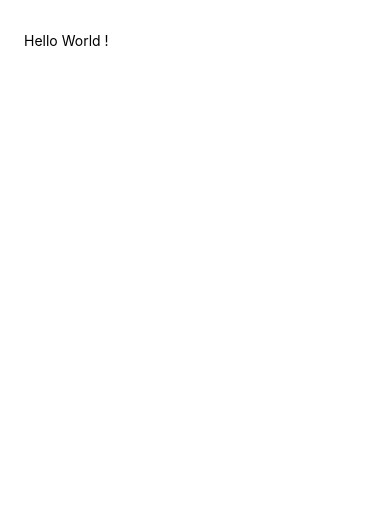
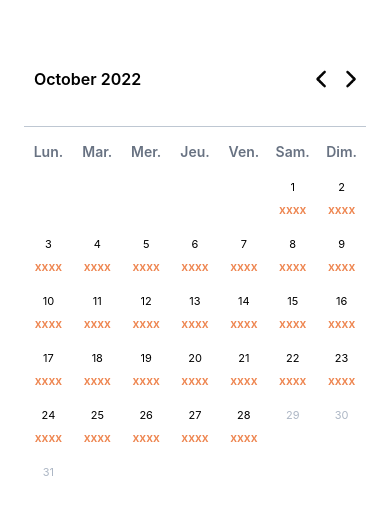
Before and after one commit to WeWard-SAS/app-interview-challenge, a React Native app: screen / in a window 390 px wide. Shown: the top 514 px of the page. Built offline with nearby package versions, Linux system fonts and the light colour scheme.

Commit message:
display calendar UI without steps

```diff
--- a/App.tsx
+++ b/App.tsx
@@ -1,6 +1,7 @@
 import React, {useEffect} from 'react';
-import {SafeAreaView, ScrollView, StyleSheet, Text, View} from 'react-native';
+import {SafeAreaView, ScrollView, StyleSheet} from 'react-native';
 import {getStepsHistory} from './services/healthService';
+import {Calendar} from './src/components/calendar';
 
 const App = () => {
   useEffect(() => {
@@ -16,9 +17,7 @@ const App = () => {
       <ScrollView
         contentInsetAdjustmentBehavior="automatic"
         contentContainerStyle={styles.scrollContainer}>
-        <View>
-          <Text>Hello World !</Text>
-        </View>
+        <Calendar />
       </ScrollView>
     </SafeAreaView>
   );
--- /dev/null
+++ b/src/components/calendar.tsx
@@ -0,0 +1,49 @@
+import React, {useCallback, useState, useMemo} from 'react';
+import {View} from 'react-native';
+import {CalendarHeader} from './calendarHeader';
+import moment from 'moment';
+import {CalendarDays} from './calendarDays';
+
+export const Calendar = () => {
+  const [currentDate, setCurrentDate] = useState(moment());
+
+  const firstCalendarDate = moment(currentDate)
+    .startOf('month')
+    .startOf('isoWeek');
+  const lastCalendarDate = moment(currentDate).endOf('month');
+
+  const monthArray = useMemo(() => {
+    const startWeekDate = firstCalendarDate.clone().subtract(1, 'day');
+    const calendarArray = [];
+    while (startWeekDate.isBefore(lastCalendarDate, 'day')) {
+      calendarArray.push(
+        Array(7)
+          .fill(0)
+          .map(() => startWeekDate.add(1, 'day').clone()),
+      );
+    }
+    return calendarArray;
+  }, [firstCalendarDate, lastCalendarDate]);
+
+  const onPressPreviousMonth = useCallback(() => {
+    setCurrentDate(moment(currentDate).subtract(1, 'month'));
+  }, [currentDate]);
+
+  const onPressNextMonth = useCallback(() => {
+    if (moment(currentDate).unix() >= moment().subtract(1, 'month').unix()) {
+      return;
+    }
+    setCurrentDate(moment(currentDate).add(1, 'month'));
+  }, [currentDate]);
+
+  return (
+    <View>
+      <CalendarHeader
+        month={moment(currentDate).format('MMMM YYYY')}
+        onPressLeft={onPressPreviousMonth}
+        onPressRight={onPressNextMonth}
+      />
+      <CalendarDays currentDate={currentDate} monthArray={monthArray} />
+    </View>
+  );
+};
--- /dev/null
+++ b/src/components/calendarDays.tsx
@@ -0,0 +1,114 @@
+import {View, Text, StyleSheet} from 'react-native';
+import React from 'react';
+import moment, {Moment} from 'moment';
+
+interface ICalendarDaysProps {
+  currentDate: Moment;
+  monthArray: Moment[][];
+}
+
+interface IDayProps {
+  currentDate: Moment;
+  dayDate: Moment;
+}
+
+const WEEK_DAYS = ['Lun.', 'Mar.', 'Mer.', 'Jeu.', 'Ven.', 'Sam.', 'Dim.'];
+
+const Day = ({currentDate, dayDate}: IDayProps) => {
+  const isDayIsBeforeMonth = moment(dayDate).isBefore(
+    moment(currentDate).startOf('month'),
+  );
+  const isDayIsAfterEndMonth = moment(dayDate).isAfter(
+    moment(currentDate).endOf('month'),
+  );
+  const isFutureDay = moment(dayDate).isAfter(moment());
+
+  if (isDayIsBeforeMonth || isDayIsAfterEndMonth) {
+    return <View style={styles.emptyDay} />;
+  }
+  return (
+    <View style={styles.stepsDayContainer}>
+      <Text
+        key={moment(dayDate).toISOString()}
+        style={[styles.day, isFutureDay && styles.futureDay]}>
+        {moment(dayDate).format('D')}
+      </Text>
+      <Text style={[styles.step, isFutureDay && styles.emptyStep]}>xxxx</Text>
+    </View>
+  );
+};
+
+export const CalendarDays = ({currentDate, monthArray}: ICalendarDaysProps) => {
+  if (monthArray.length < 1) {
+    return null;
+  }
+  return (
+    <View style={styles.container}>
+      <View style={styles.weekDayContainer}>
+        {WEEK_DAYS.map(weekDay => {
+          return (
+            <Text key={weekDay} style={styles.weekDayText}>
+              {weekDay}
+            </Text>
+          );
+        })}
+      </View>
+      {monthArray.map((week, index) => {
+        return (
+          <View key={`${index}`} style={styles.weekContainer}>
+            {week.map(d => (
+              <Day
+                key={d.toISOString()}
+                currentDate={currentDate}
+                dayDate={d}
+              />
+            ))}
+          </View>
+        );
+      })}
+    </View>
+  );
+};
+
+const styles = StyleSheet.create({
+  container: {
+    paddingVertical: 16,
+  },
+  weekDayContainer: {
+    flexDirection: 'row',
+    marginBottom: 10,
+  },
+  weekDayText: {
+    flex: 1,
+    textAlign: 'center',
+    fontWeight: '600',
+    color: '#687282',
+  },
+  weekContainer: {
+    flexDirection: 'row',
+    paddingVertical: 10,
+  },
+  emptyDay: {
+    flex: 1,
+  },
+  futureDay: {
+    color: '#ADB7C5',
+  },
+  day: {
+    textAlign: 'center',
+    fontSize: 11,
+    marginBottom: 8,
+  },
+  stepsDayContainer: {
+    flex: 1,
+    alignItems: 'center',
+  },
+  step: {
+    fontSize: 12,
+    fontWeight: '600',
+    color: '#EE8651',
+  },
+  emptyStep: {
+    display: 'none',
+  },
+});
--- /dev/null
+++ b/src/components/calendarHeader.tsx
@@ -0,0 +1,62 @@
+import {View, Text, StyleSheet, TouchableOpacity, Image} from 'react-native';
+import React from 'react';
+
+interface ICalendarHeaderProps {
+  month: string;
+  onPressLeft: () => void;
+  onPressRight: () => void;
+}
+
+export const CalendarHeader = ({
+  month,
+  onPressLeft,
+  onPressRight,
+}: ICalendarHeaderProps) => {
+  return (
+    <>
+      <View style={styles.monthContainer}>
+        <Text style={styles.monthText}>{month}</Text>
+        <View style={styles.arrowContainer}>
+          <TouchableOpacity onPress={onPressLeft}>
+            <Image
+              source={require('../../assets/left-arrow.png')}
+              style={styles.arrow}
+            />
+          </TouchableOpacity>
+          <TouchableOpacity onPress={onPressRight}>
+            <Image
+              source={require('../../assets/right-arrow.png')}
+              style={styles.arrow}
+            />
+          </TouchableOpacity>
+        </View>
+      </View>
+      <View style={styles.separationLine} />
+    </>
+  );
+};
+
+const styles = StyleSheet.create({
+  monthContainer: {
+    flexDirection: 'row',
+    paddingLeft: 10,
+    paddingVertical: 32,
+    justifyContent: 'space-between',
+    alignItems: 'center',
+  },
+  monthText: {
+    fontWeight: '600',
+    fontSize: 16,
+  },
+  arrowContainer: {
+    flexDirection: 'row',
+  },
+  arrow: {
+    width: 30,
+    height: 30,
+  },
+  separationLine: {
+    backgroundColor: '#BEC7D2',
+    height: 1,
+  },
+});
```
Also changed, not shown: assets/left-arrow.png (added), assets/right-arrow.png (added).
